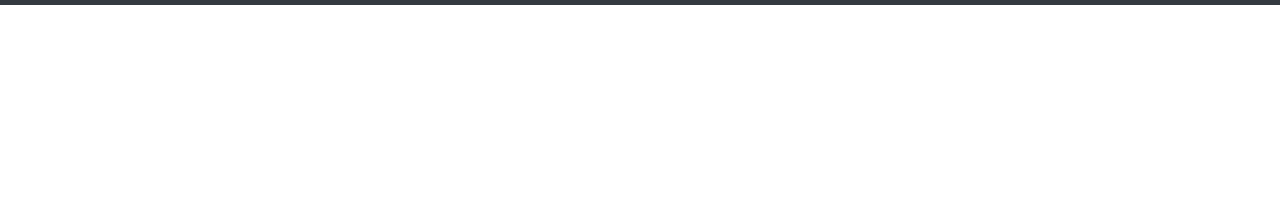
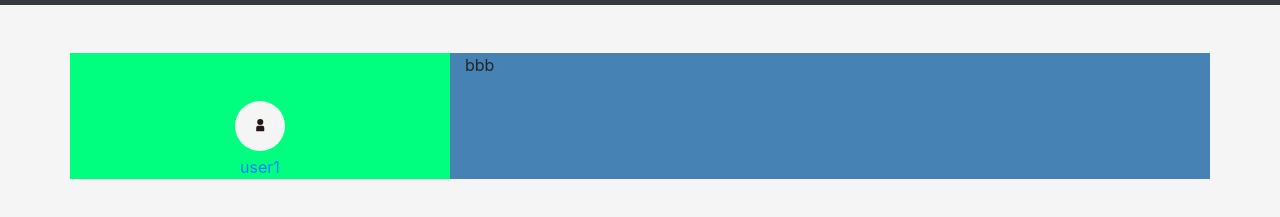
Before and after one commit to miiya51/mockup_artstation, a plain HTML site: page user.html in a window 1280 px wide. Shown: the part 61-278 px from the top of the page. Drawn offline with nearby package versions, Linux system fonts and the light colour scheme.

Commit message:
add user profile section

```diff
--- a/user.html
+++ b/user.html
@@ -2,11 +2,8 @@
 <html lang="ja">
 
 <head>
-  <!-- Required meta tags -->
   <meta charset="utf-8">
   <meta name="viewport" content="width=device-width, initial-scale=1, shrink-to-fit=no">
-
-  <!-- Bootstrap CSS -->
   <link rel="stylesheet" href="https://stackpath.bootstrapcdn.com/bootstrap/4.3.1/css/bootstrap.min.css"
     integrity="sha384-ggOyR0iXCbMQv3Xipma34MD+dH/1fQ784/j6cY/iJTQUOhcWr7x9JvoRxT2MZw1T" crossorigin="anonymous">
   <link rel="stylesheet" href="user_style.css">
@@ -15,7 +12,7 @@
 
 <body>
   <nav class="navbar navbar-expand-lg navbar-dark bg-dark">
-    <a class="navbar-brand mono" href="#">ArtStation</a>
+    <a class="navbar-brand mono" href="index.html">ArtStation</a>
     <button class="navbar-toggler" type="button" data-toggle="collapse" data-target="#navbarSupportedContent"
       aria-controls="navbarSupportedContent" aria-expanded="false" aria-label="Toggle navigation">
       <span class="navbar-toggler-icon"></span>
@@ -35,8 +32,24 @@
       </ul>
     </div>
   </nav>
-  <!-- Optional JavaScript -->
-  <!-- jQuery first, then Popper.js, then Bootstrap JS -->
+  <div class="container">
+    <div class="row mt-5">
+      <div class="a col-sm-4 col-sm-offset-2">
+        <div class="mx-auto user_profile_img mt-5">
+          <img src="user.svg">
+        </div>
+        <div class="user_name mt-1">
+          <a href="">user1</a>
+        </div>
+      </div>
+      <div class="b col-sm-8">
+        <p>bbb</p>
+      </div>
+
+    </div>
+  </div>
+
+
   <script src="https://code.jquery.com/jquery-3.3.1.slim.min.js"
     integrity="sha384-q8i/X+965DzO0rT7abK41JStQIAqVgRVzpbzo5smXKp4YfRvH+8abtTE1Pi6jizo"
     crossorigin="anonymous"></script>
--- a/user_style.css
+++ b/user_style.css
@@ -1,5 +1,9 @@
 @import url('https://fonts.googleapis.com/css?family=Ubuntu+Mono');
 @import url('https://fonts.googleapis.com/css?family=Roboto+Condensed:700');
+
+body {
+  background-color: whitesmoke;
+}
 
 .mono {
   font-family: 'Roboto Condensed', sans-serif;
@@ -22,3 +26,34 @@
   -ms-transform: translate(-50%, -50%);
   height:100%;
 }
+
+.user_profile_img{
+  position:relative;
+  overflow: hidden;
+  width:50px;
+  height:50px;
+  border-radius:50%;
+  background-color: whitesmoke;
+}
+
+.user_profile_img img{
+  position: absolute;
+  top: 50%;
+  left: 50%;
+  transform: translate(-50%, -50%);
+  -webkit-transform: translate(-50%, -50%);
+  -ms-transform: translate(-50%, -50%);
+  height:100%;
+}
+
+.user_name {
+  text-align: center;
+}
+
+.a {
+  background-color: springgreen;
+}
+
+.b {
+  background-color: steelblue;
+}
```
